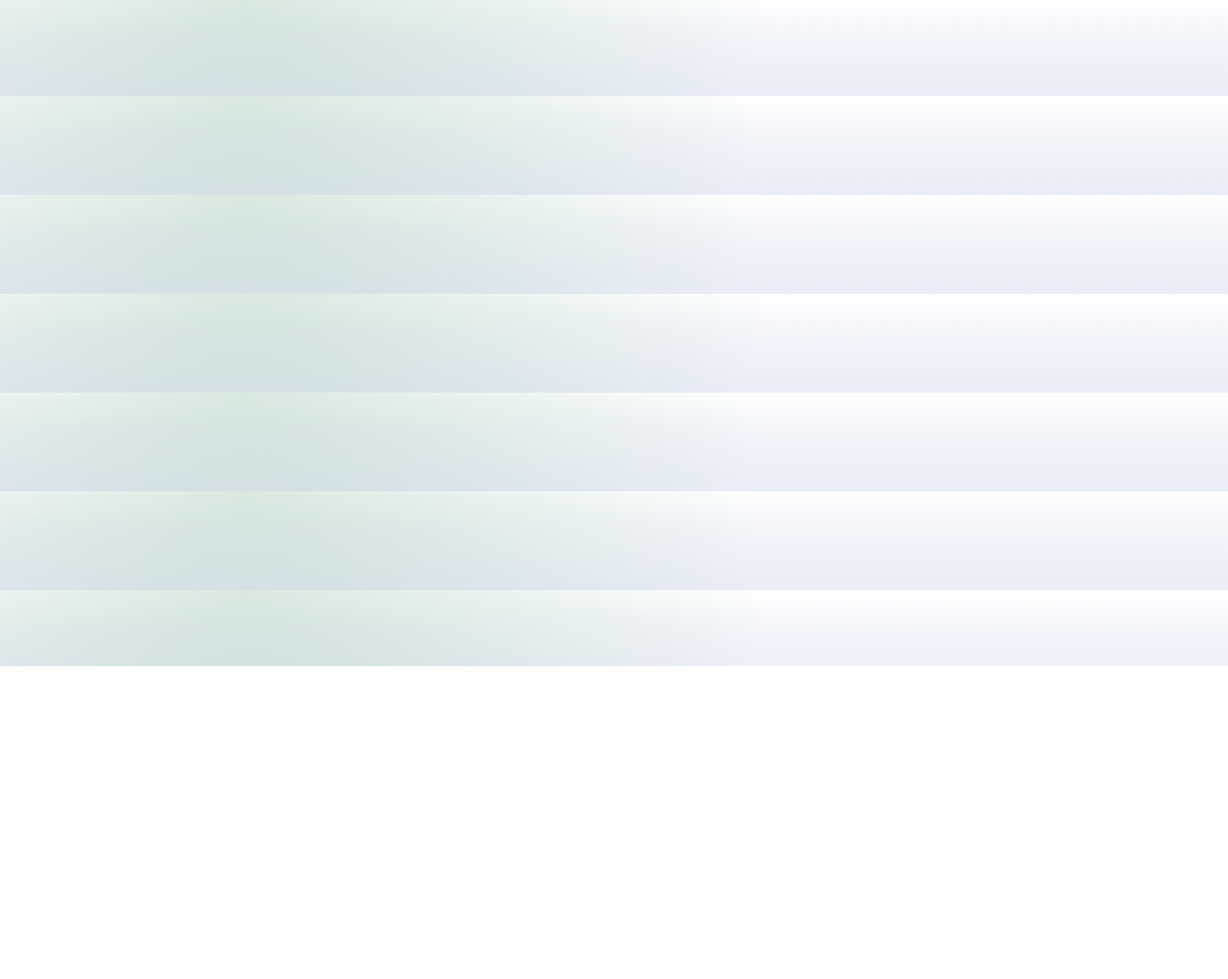
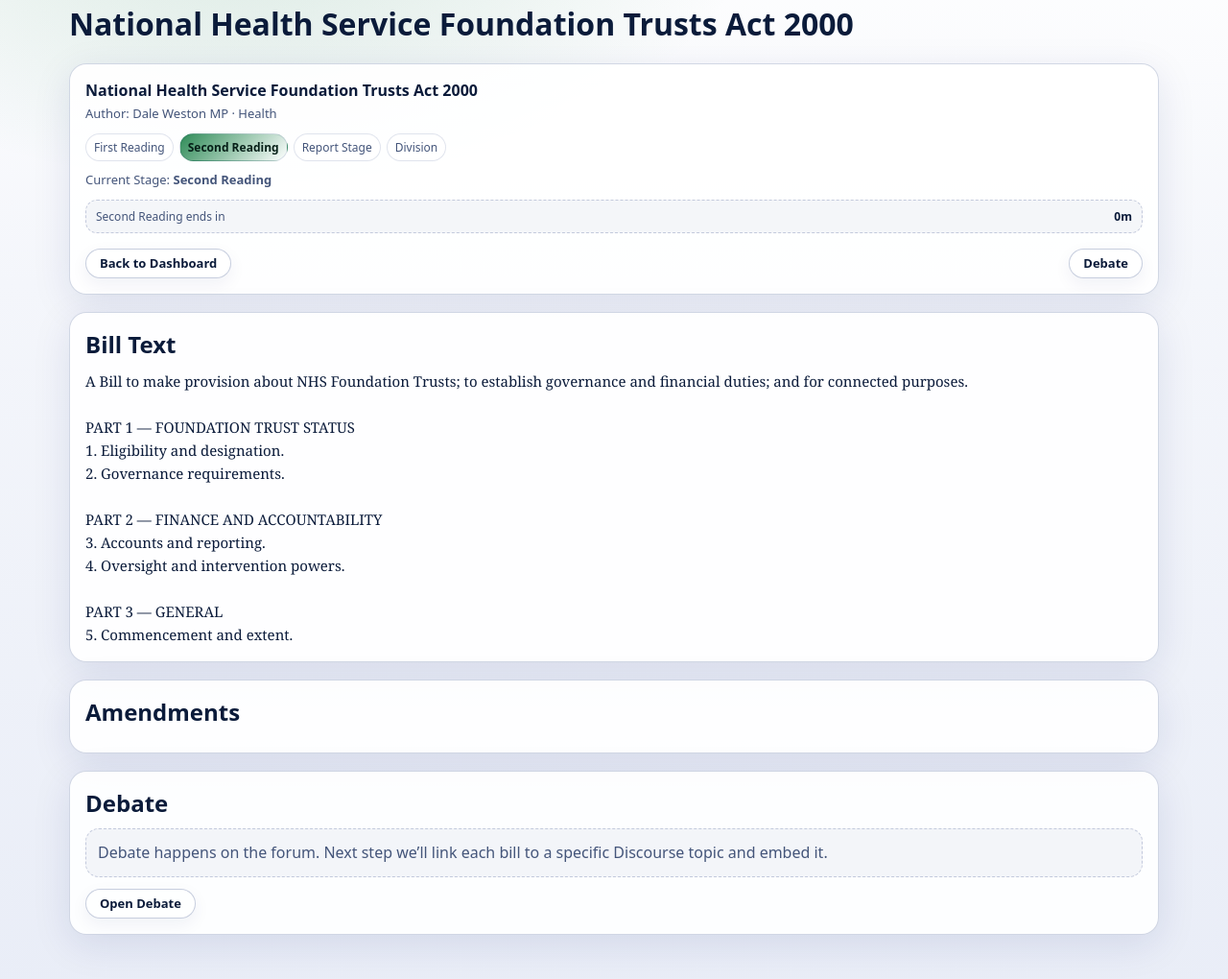
Before and after one commit to DaleW82003/rulebritannia-app, a plain HTML site: page bill.html in a window 1280 px wide. Shown: the part 106-1126 px from the top of the page at 96% size. Before the commit the page ends 800 px from the top, so only its background shows below. Drawn offline with Linux system fonts and the light colour scheme.

Commit message:
Update bill.html

```diff
--- a/bill.html
+++ b/bill.html
@@ -97,6 +97,49 @@
 
 <main class="wrap">
 
+<main class="wrap">
+
+  <h1 class="page-title" id="billTitle">Loading…</h1>
+
+  <section class="panel" id="billMeta">
+    Loading bill…
+  </section>
+
+  <!-- Main Bill Division Voting (appears only at Division stage) -->
+  <section class="panel" id="division-voting" style="display:none;"></section>
+
+  <!-- Main Bill Division Progress (countdown + tally) -->
+  <section class="panel" id="division-progress" style="display:none;"></section>
+
+  <div class="bill-layout">
+    <section class="panel">
+      <h2>Bill Text</h2>
+      <div class="legislation-text" id="billText"></div>
+    </section>
+
+    <section class="panel">
+      <h2>Amendments</h2>
+
+      <!-- app.js will render a full amendment UI into this -->
+      <div id="bill-amendments"></div>
+
+      <!-- Back-compat: if any older code targets this, keep it present -->
+      <div id="amendmentsList" style="display:none;"></div>
+    </section>
+  </div>
+
+  <section class="panel">
+    <h2>Debate</h2>
+    <div class="muted-block">
+      Debate happens on the forum. Next step we’ll link each bill to a specific Discourse topic and embed it.
+    </div>
+    <div style="margin-top:12px;">
+      <a class="btn" id="debateBtn" href="https://forum.rulebritannia.org" target="_blank" rel="noopener">
+        Open Debate
+      </a>
+    </div>
+  </section>
+
 </main>
 
 <!-- Load app.js last so it can safely bind to DOM + nav -->
```
